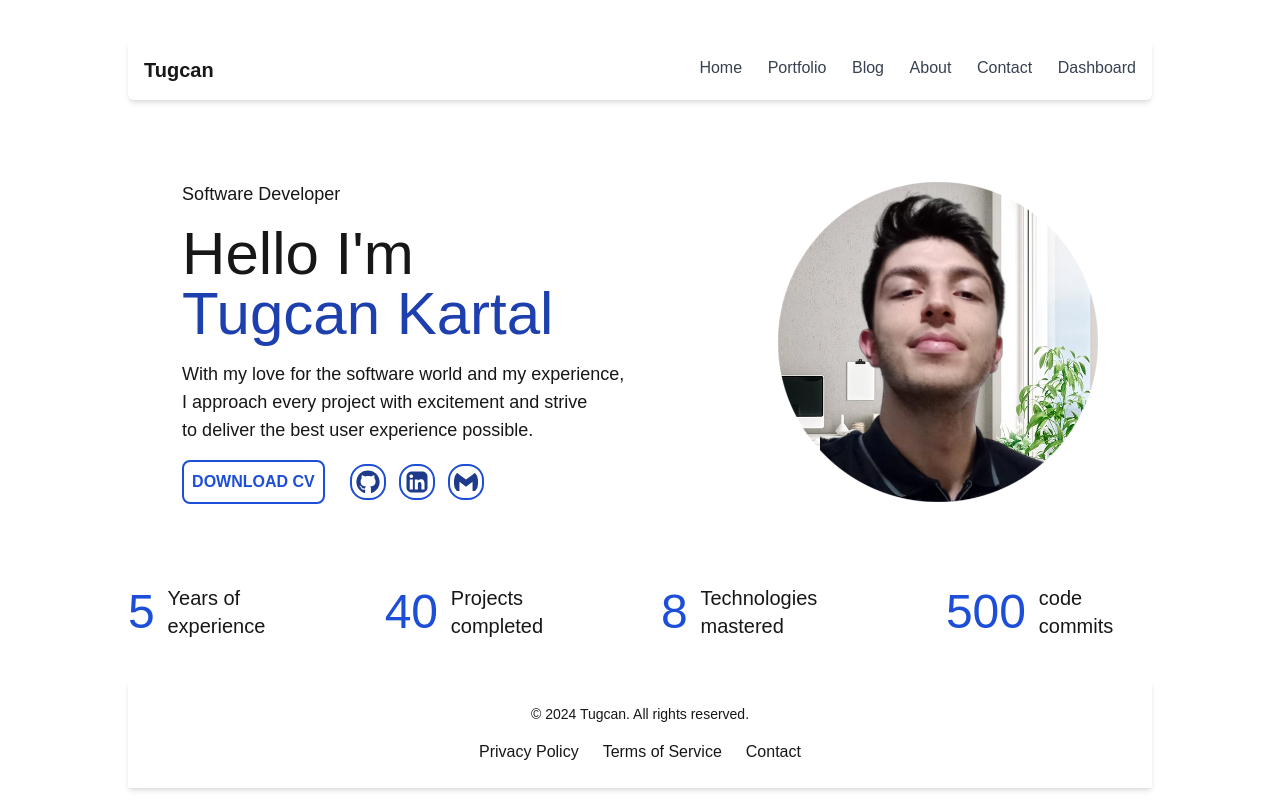
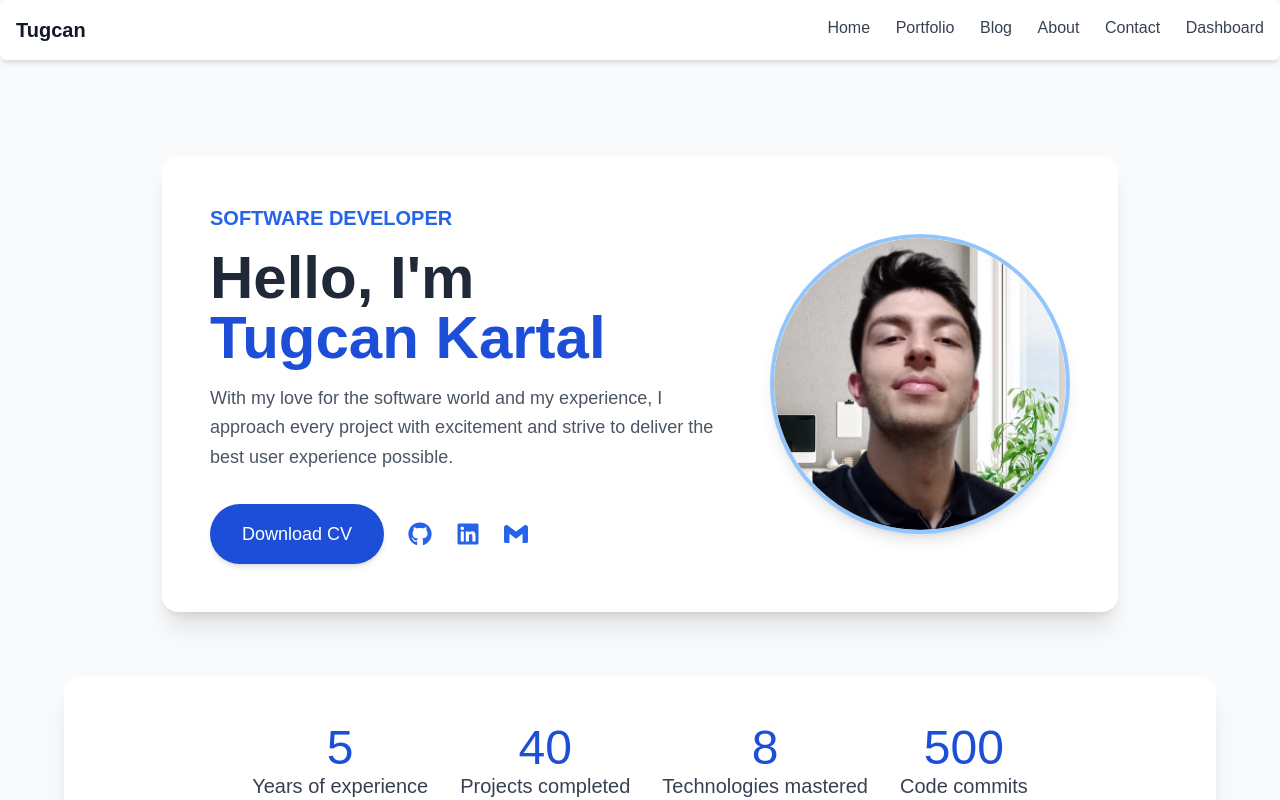
Before and after one commit to tugcan-kartal/Blog, a Next.js app: page / in a window 1280 px wide. Shown: the top 800 px of the page. Built offline with nearby package versions, Linux system fonts and the light colour scheme.

Commit message:
updated homepage

```diff
--- a/src/app/layout.tsx
+++ b/src/app/layout.tsx
@@ -16,10 +16,12 @@ export default function RootLayout({
 }>) {
   return (
     <html lang="en">
-      <body className="w-[80vw] mx-auto">
+      <body className="bg-gray-50 text-gray-900 antialiased">
         <SessionProvider>
           <Navbar />
-          {children}
+          <main className="container mx-auto px-4 lg:px-8 py-8 min-h-screen">
+            {children}
+          </main>
           <Footer />
         </SessionProvider>
       </body>
--- a/src/app/page.tsx
+++ b/src/app/page.tsx
@@ -1,95 +1,72 @@
-"use client"
+"use client";
 
 import Image from "next/image";
 import Link from "next/link";
 import Me from "@/../public/AboutPage-Me.png";
-import { FaGithub,FaLinkedin  } from "react-icons/fa";
+import { FaGithub, FaLinkedin } from "react-icons/fa";
 import { SiGmail } from "react-icons/si";
-import CountUp from 'react-countup';
+import CountUp from "react-countup";
 
 export default function Home() {
   return (
-    <div>
-      <div className="flex justify-center items-center gap-x-[12vw] mt-[10vh]">
+    <div className=" bg-gray-50 flex flex-col items-center py-16 px-4">
+      <div className="flex flex-col lg:flex-row items-center gap-12 bg-white rounded-2xl shadow-xl p-8 lg:p-12 max-w-6xl">
+        {/* Profile Information */}
+        <div className="text-center lg:text-left">
+          <div className="text-blue-600 text-xl uppercase font-semibold mb-4">Software Developer</div>
 
-        <div>
+          <h1 className="text-5xl lg:text-6xl font-bold text-gray-800 mb-4">
+            <div>Hello, I'm</div>
+            <div className="text-blue-700">Tugcan Kartal</div>
+          </h1>
 
-          <div className="flex flex-col gap-y-[2vh]">
-            <div className="text-lg">Software Developer</div>
-            <div className="text-6xl">
-              <div>Hello I'm</div>
-              <div className="text-blue-800">Tugcan Kartal</div>
+          <p className="text-gray-600 leading-relaxed text-lg max-w-lg mb-8">
+            With my love for the software world and my experience, I approach every project with excitement and strive to deliver the best user experience possible.
+          </p>
+
+          {/* Action Buttons and Social Links */}
+          <div className="flex flex-col lg:flex-row gap-6 lg:items-center">
+            <Link target="_blank" href="https://drive.google.com/file/d/1-eGxsicrT1ULDmyJr2ZdiIHbTZxHyNLR/view?usp=sharing" passHref>
+              <button className="bg-blue-700 text-white text-lg px-8 py-4 rounded-full font-medium hover:bg-blue-800 transition duration-200 shadow-md">
+                Download CV
+              </button>
+            </Link>
+
+            <div className="flex gap-6 mt-4 lg:mt-0 text-blue-600 text-2xl lg:mx-0 mx-auto">
+              <Link target="_blank" href="https://github.com/tugcan-kartal" className="hover:text-blue-700 transition">
+                <FaGithub />
+              </Link>
+              <Link target="_blank" href="https://www.linkedin.com/in/tugcan-kartal" className="hover:text-blue-700 transition">
+                <FaLinkedin />
+              </Link>
+              <Link target="_blank" href="mailto:tugcankartal01@gmail.com" className="hover:text-blue-700 transition">
+                <SiGmail />
+              </Link>
             </div>
-
-            <div className="text-lg">
-              <div>With my love for the software world and my experience,</div>
-              <div>I approach every project with excitement and strive</div>
-              <div>to deliver the best user experience possible.</div>
-            </div>
-
-            <div className="flex justify-start items-center gap-x-[2vw]">
-              <div className="flex justify-center p-2 text-blue-700 font-semibold border-2 border-blue-700 rounded-lg hover:bg-blue-700 hover:text-white transition-all duration-200">
-                <Link href={"https://drive.google.com/file/d/1-eGxsicrT1ULDmyJr2ZdiIHbTZxHyNLR/view?usp=sharing"}>DOWNLOAD CV</Link>
-              </div>
-              <div className="flex gap-x-[1vw]">
-                <div>
-                  <Link href={"https://github.com/tugcan-kartal"}>
-                    <FaGithub className="p-1 text-4xl text-blue-900 border-2 border-blue-700 rounded-2xl hover:bg-blue-700 hover:text-white transition-all duration-200"/>
-                  </Link>
-                </div>
-
-                <div>
-                  <Link href={"https://www.linkedin.com/in/tugcan-kartal"}>
-                    <FaLinkedin className="p-1 text-4xl text-blue-900 border-2 border-blue-700 rounded-2xl hover:bg-blue-700 hover:text-white transition-all duration-200"/>
-                  </Link>
-                </div>
-
-                <div>
-                  <Link href={"mailto:tugcankartal01@gmail.com"}>
-                    <SiGmail className="p-1 text-4xl text-blue-900 border-2 border-blue-700 rounded-2xl hover:bg-blue-700 hover:text-white transition-all duration-200"/>
-                  </Link>
-                </div>
-              </div>
-            </div>
-
           </div>
-
         </div>
 
-        <div>
-          <Image className="w-[25vw]" src={Me} alt="not found"/>
+        {/* Profile Image */}
+        <div className="mt-8 lg:mt-0">
+          <Image className="rounded-full shadow-lg border-4 border-blue-300" src={Me} alt="Tugcan Kartal" width={300} height={300} />
         </div>
-
       </div>
 
-      <div className="flex justify-center items-center gap-x-[4vw] mt-[10vh]">
-        <div className="flex justify-center items-center gap-x-[1vw]">
-          <div className="text-5xl text-blue-700">
-            <CountUp start={0} end={5} duration={4} />
+      {/* Statistics Section */}
+      <div className="bg-white rounded-2xl shadow-xl p-8 lg:p-12 mt-16 max-w-6xl w-full flex justify-center items-center flex-wrap">
+        {[
+          { end: 5, label: "Years of experience" },
+          { end: 40, label: "Projects completed" },
+          { end: 8, label: "Technologies mastered" },
+          { end: 500, label: "Code commits" },
+        ].map((stat) => (
+          <div key={stat.label} className="flex flex-col items-center mx-4">
+            <div className="text-5xl text-blue-700">
+              <CountUp start={0} end={stat.end} duration={4} />
+            </div>
+            <div className="text-xl text-gray-700">{stat.label}</div>
           </div>
-          <div className="text-xl">Years of experience</div>
-        </div>
-
-        <div className="flex justify-center items-center gap-x-[1vw]">
-          <div className="text-5xl text-blue-700">
-            <CountUp start={0} end={40} duration={4} />
-          </div>
-          <div className="text-xl">Projects completed</div>
-        </div>
-
-        <div className="flex justify-center items-center gap-x-[1vw]">
-          <div className="text-5xl text-blue-700">
-            <CountUp start={0} end={8} duration={4} />
-          </div>
-          <div className="text-xl">Technologies mastered</div>
-        </div>
-
-        <div className="flex justify-center items-center gap-x-[1vw]">
-          <div className="text-5xl text-blue-700">
-            <CountUp start={0} end={500} duration={4} />
-          </div>
-          <div className="text-xl">code commits</div>
-        </div>
+        ))}
       </div>
     </div>
   );
--- a/src/components/navbar/Navbar.tsx
+++ b/src/components/navbar/Navbar.tsx
@@ -19,7 +19,7 @@ const Navbar: React.FC = () => {
 
     return (
         <div className="relative">
-            <div className="flex justify-between mt-[5vh] p-4 bg-white shadow-md rounded-md">
+            <div className="flex justify-between p-4 bg-white shadow-md rounded-md">
 
                 <div>
                     <Link href={"/"} className="text-xl font-semibold">Tugcan</Link>
```
